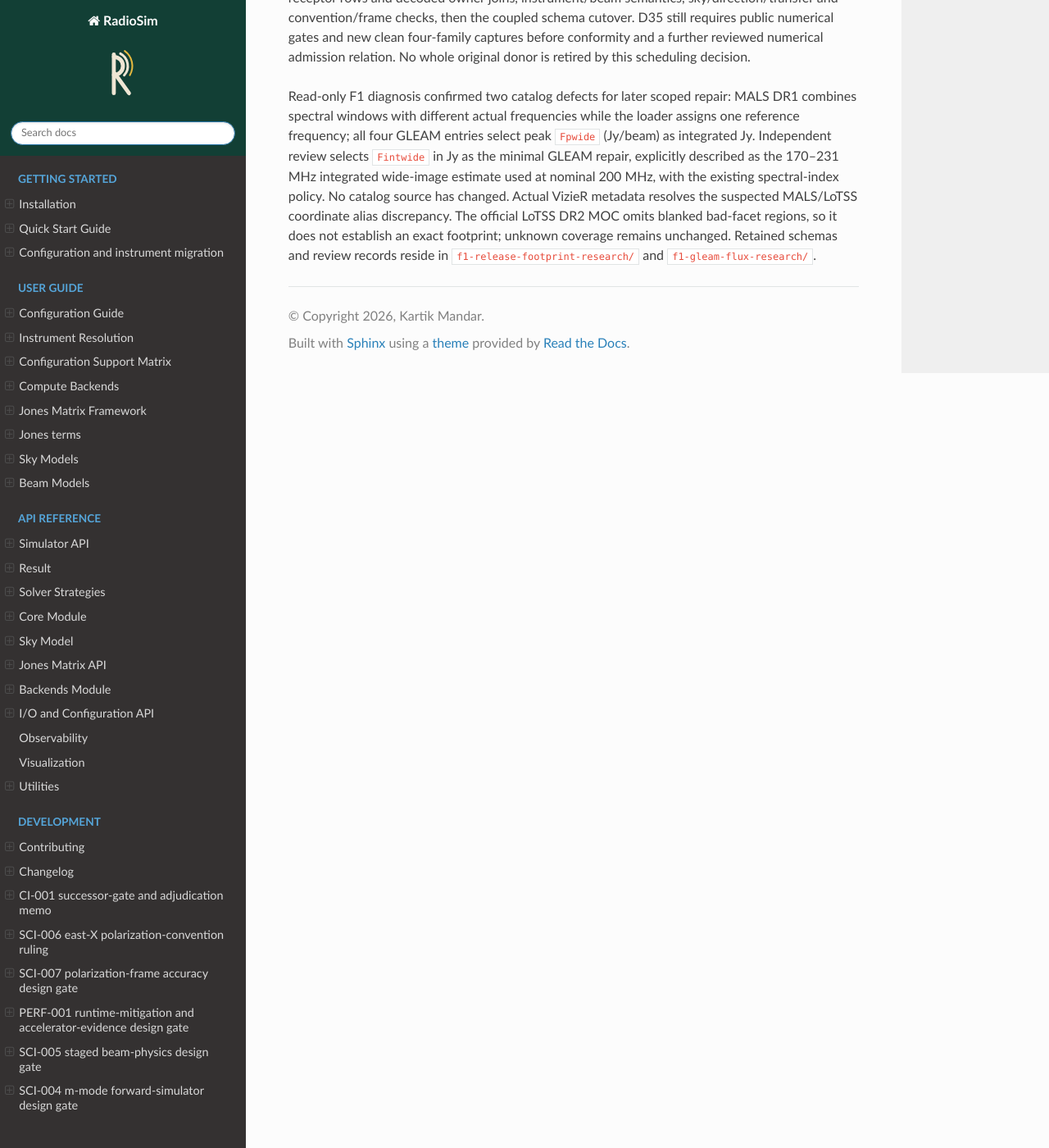
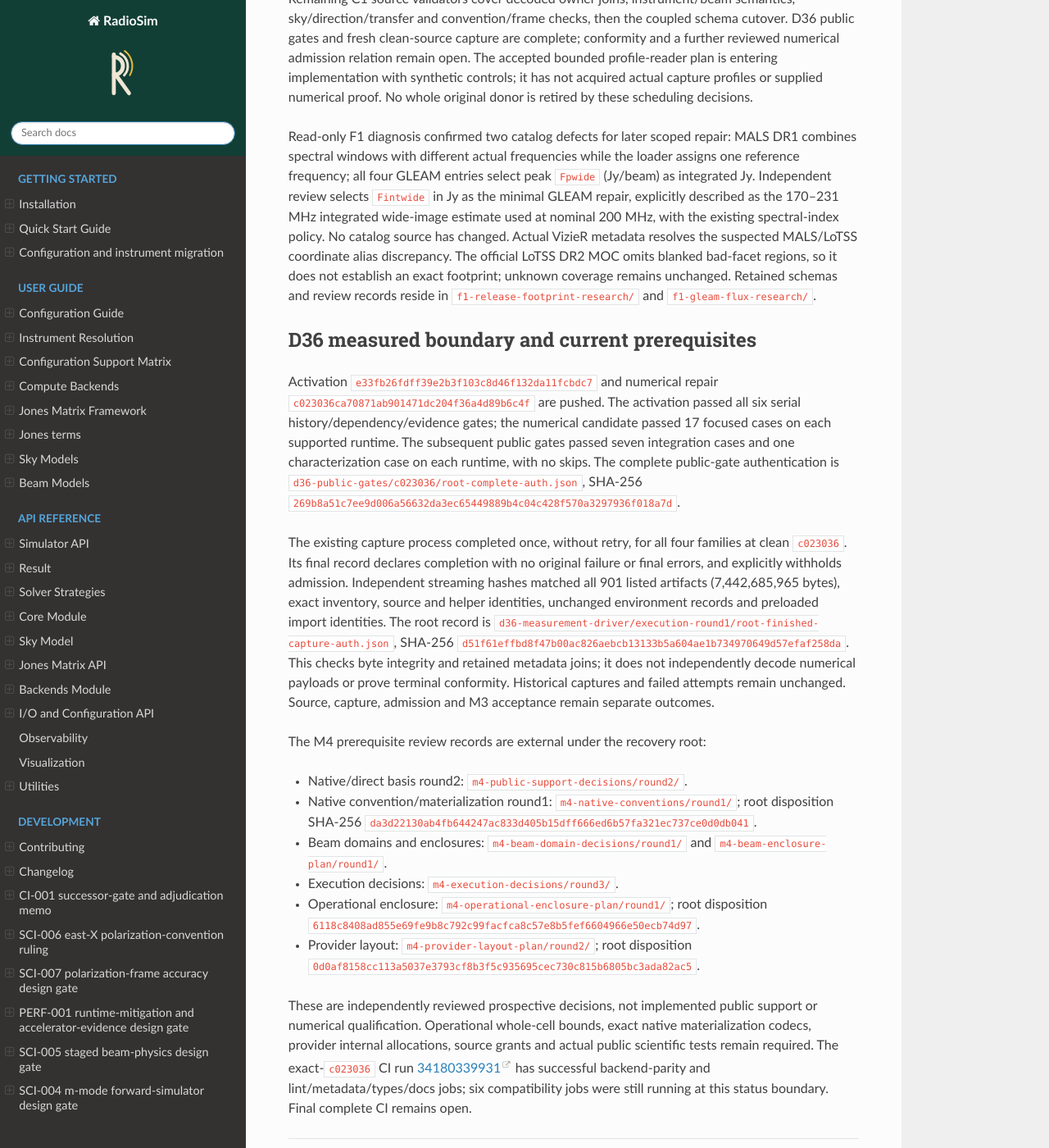
Before and after one commit to RRI-interferometry/RRIVis, a Sphinx documentation site: the page built from docs/development/completion_ledger.md, in a window 1280 px wide and 1400 px high, scrolled down 10116 px. Shown: the whole window at 82% size. Built offline with Sphinx 7.4.7 and the Read the Docs theme 3.1.0, drawn with Linux system fonts in a browser that asks for light colours; some of the changed text lies outside the part shown.

Commit message:
docs: record D36 capture and reviewed M4 prerequisites

```diff
--- a/docs/development/completion_ledger.md
+++ b/docs/development/completion_ledger.md
@@ -46,13 +46,13 @@ fixtures. No implementation is authored in another worktree.
 | A2 | D29 five-path candidate and original fingerprint R3 `a65c53a46e84f63c163c5ad15fba8645df33d1d2`; replacement-S3 overlaps two evidence paths | Integrate historical/current binding and oracle deltas by hunk; isolate exact historical imports; freeze terminal R | Exactly two expected failures and three controls at historical source; explicit source path, PYTHONNOUSERSITE=1 and verified radiosim.__file__; complete governed serial suite | Exact `567f9ac` replay and disjoint characterization partition pass; complete serial unit suite 7,618 passed, two existing platform skips; original 80 stopped-candidate hunks accounted for; primary source-hunk accounting advances with landed slices |
 | B1 | Failed CI at `cfc9b10`; frame certificate reports outside-slab horizon sign mismatches | Reproduce operational/frozen root/guard/slab issue with environment provenance; reviewed correction if contract changes; focused fix | Independent physics and numerical diagnosis; decisive regression with unchanged scientific budgets; serial and compatibility jobs | Repair pushed; 13 frame tests pass on both Python versions and all seven public integration tests pass on Python 3.12; final exact-SHA CI remains pending |
 | B2 | Failed CI reports SciPy intersphinx inventory ConnectTimeout | Inspect failed logs and current retrieval; bounded reliability fix if reproduced/justified | Clean warnings-as-errors Sphinx build; retain documentation validation | Fresh retrieval succeeded for all inventories; original CI ConnectTimeout remains an observed transient retrieval failure |
-| B3 | Section 12.1 requires frozen root bounds in the initial scan partition; the scanner at `786413f` omitted them and only checked the supplied list length | Reviewed finite successor grant, decisive boundary regression, exact-bound inclusion repair, fresh four-family measurements | Independent partition/evaluation checks with unchanged numerical budgets; distinguish measured cube changes from certificate changes; new admission relation requires review | Confirmed at `786413f`; D34 is reviewed and pushed at `90ef12e`, with exact edge authentication at `3563fa7`; guarded activation is pushed at `505ef3d` and the optional workflow entry at `a18aa60`; separate regression is pushed at `b032580` and the bounded numerical repair at `aa933c2`; 35 frame cases pass on both Python versions and all seven public integration tests pass; clean four-family measurements completed at `e7623fb`, with independent exact initial-union and centre-projection checks; all four terminal structures and historical scan reconstructions are verified, with scalar separately postvalidated after its preserved driver failure; B4 source correction is pushed; corrected measurements, certificate conformity and observation admission remain pending |
-| B4 | Independent D34 comparison found that `_pair_roots` returns radians which the certificate labels as turns and converts again; 1,280 root-pair rows per family also violate frozen-bound order | Prospective reviewed solver/history grant; exact direction-owned slab unions, one outward radian conversion, canonical owned indices and independent semantic checks | Nonzero causal unit, overlap, seam and order regressions; unchanged budgets; fresh clean-source captures and numerical admission | Source defect and four-family arithmetic independently confirmed; corrected statistic is 0.004604447903486282 rad versus recorded 0.028930599414858853, under the unchanged 0.1024-rad limit; D35 reviewed and pushed at `dd26e04`; causal regression pushed at `5790241` retains five intended failures and one passing control; historical D34/pending D35 preparation pushed at `368821d` passes 161 affected history cases; strict guard pushed at `083fa84`, atomic D35 activation at `af8d595` and the reviewed numerical repair at `cf67c0b`; 109 frame cases pass on each supported Python version; public numerical gates, fresh captures, conformity and admission remain pending; historical captures remain unchanged |
-| B5 | Sections 4.2/12.1 require independent operational direct kernels/classes, outward error arithmetic and all root/guard partition boundaries; five source defects are confirmed | Reviewed D36 scope; separate causal controls, exact source/guard activation, corrected model, partition and error semantics | Independent model-owner and displaced-root controls; exact-rational radius/accumulation and guarded-partition witnesses; unchanged budgets; both runtimes, fresh captures and complete conformity before admission | D36 design pushed at `7752f04`; causal regression pushed at `216afb1` retains six intended semantic failures and three passing controls on each Python version with same-process import/source proof; production repair and executable activation remain pending; actual four-family impact remains unmeasured |
-| C1 | D25 production v2 contract, D31 runtime input anchor, D32 identity transitions and D33 lossless certificate storage; preserved draft has strict-schema and same-run-join defects | Account for every original hunk; corrected input manifests, runtime identity bridge, result records, evidence/schema, acceptance and hostile tests in coherent source commits | Path-independent reconstruction/relocation, semantic mutation and malformed-input rejection; exact nine-key production family and retained manifests; D34 authorizes thirteen modified paths plus four authenticated disposals, and one optional exact workflow path; guarded activation and the workflow entry are implemented | First S, runtime bridge, validated result accessor and current-A topology pushed and independently reviewed; production-v2 factory pushed at a39ceff passes 450 evidence tests and produces the required records for all four actual public families; D32 and D33 designs are pushed; D35 at `dd26e04` is executable current authority through `af8d595`; D34 remains explicit historical frame/workflow authority and D33 retains its historical role; input14/phase26 outer projections and source/time/scientific-buffer joins pushed at `96e6b40`; receptor native-float, angle, family and ordered antenna joins pushed at `4b93e7a`; remaining nested physical semantics, portable transition validation and observation admission remain pending; generation stays closed |
+| B3 | Section 12.1 requires frozen root bounds in the initial scan partition; the scanner at `786413f` omitted them and only checked the supplied list length | Reviewed finite successor grant, decisive boundary regression, exact-bound inclusion repair, fresh four-family measurements | Independent partition/evaluation checks with unchanged numerical budgets; distinguish measured cube changes from certificate changes; new admission relation requires review | Confirmed at `786413f`; D34 is reviewed and pushed at `90ef12e`, with exact edge authentication at `3563fa7`; guarded activation is pushed at `505ef3d` and the optional workflow entry at `a18aa60`; separate regression is pushed at `b032580` and the bounded numerical repair at `aa933c2`; 35 frame cases pass on both Python versions and all seven public integration tests pass; clean four-family measurements completed at `e7623fb`, with independent exact initial-union and centre-projection checks; all four terminal structures and historical scan reconstructions are verified, with scalar separately postvalidated after its preserved driver failure; B4 source correction was subsequently pushed; the D36 successor in B5 now records completed public gates/capture, while certificate conformity and observation admission remain pending |
+| B4 | Independent D34 comparison found that `_pair_roots` returns radians which the certificate labels as turns and converts again; 1,280 root-pair rows per family also violate frozen-bound order | Prospective reviewed solver/history grant; exact direction-owned slab unions, one outward radian conversion, canonical owned indices and independent semantic checks | Nonzero causal unit, overlap, seam and order regressions; unchanged budgets; fresh clean-source captures and numerical admission | Source defect and four-family arithmetic independently confirmed; corrected statistic is 0.004604447903486282 rad versus recorded 0.028930599414858853, under the unchanged 0.1024-rad limit; D35 reviewed and pushed at `dd26e04`; causal regression pushed at `5790241` retains five intended failures and one passing control; historical D34/pending D35 preparation pushed at `368821d` passes 161 affected history cases; strict guard pushed at `083fa84`, atomic D35 activation at `af8d595` and the reviewed numerical repair at `cf67c0b`; 109 frame cases pass on each supported Python version; public gates and fresh capture were pending at this D35 boundary and are now recorded under successor B5; conformity/admission remain pending and historical captures remain unchanged |
+| B5 | Sections 4.2/12.1 require independent operational direct kernels/classes, outward error arithmetic and all root/guard partition boundaries; five source defects are confirmed | Reviewed D36 scope; separate causal controls, exact source/guard activation, corrected model, partition and error semantics | Independent model-owner and displaced-root controls; exact-rational radius/accumulation and guarded-partition witnesses; unchanged budgets; both runtimes, fresh captures and complete conformity before admission | D36 design and separate causal regression are pushed at `7752f04` and `216afb1`; activation is pushed at `e33fb26` and numerical repair at `c023036`; all four public integration/characterization gates pass across Python 3.11 and 3.12; fresh four-family capture completed at clean `c023036`, with 901 artifacts independently byte-authenticated; terminal semantic/numerical conformity and observation admission remain pending |
+| C1 | D25 production v2 contract, D31 runtime input anchor, D32 identity transitions and D33 lossless certificate storage; preserved draft has strict-schema and same-run-join defects | Account for every original hunk; corrected input manifests, runtime identity bridge, result records, evidence/schema, acceptance and hostile tests in coherent source commits | Path-independent reconstruction/relocation, semantic mutation and malformed-input rejection; exact nine-key production family and retained manifests; D34 authorizes thirteen modified paths plus four authenticated disposals, and one optional exact workflow path; guarded activation and the workflow entry are implemented | First S, runtime bridge, validated result accessor and current-A topology pushed and independently reviewed; production-v2 factory pushed at a39ceff passes 450 evidence tests and produces the required records for all four actual public families; D32 and D33 designs are pushed; D36 at `7752f04` is executable current authority through `e33fb26`; D35, D34 and D33 retain their authenticated historical roles; input14/phase26 outer projections and source/time/scientific-buffer joins pushed at `96e6b40`; receptor native-float, angle, family and ordered antenna joins pushed at `4b93e7a`; remaining nested physical semantics, portable transition validation and observation admission remain pending; generation stays closed |
 | C2 | SCI-004 M3 Sections 10–14; four rejected-artifact deletions and six null sentinels | Complete replacement source range; authenticate disposal; generate new evidence from clean exact terminal source tip; separate E and A commits | HDF5/bounded reads, summary, UVFITS/MS read-back, full correlations/time/solver/provenance; all families; retained non-gating performance; fresh independent manual/numerical/schema acceptance | All six approval sentinels are committed literal None; four rejected artifacts remain unchanged; disposal follows completed source logic |
-| D1 | SCI-004 Sections 7/9/15; public solver currently rejects HEALPix/hybrid and non-scalar beams; accepted SCI-005 beam contracts remain authoritative | Reviewed successor public support contract; integrate point/HEALPix/hybrid full Stokes; stationary squint and applicable full-efield support through canonical BeamSystem/Jones | Public API and CLI tests; dense/sparse pixel measure, frequencies, tangent/receptor frames, component provenance; common direct oracle and two-tier predicates | Inventory underway; successor contract before implementation |
-| D2 | SCI-004 Section 9 defers public backend routing; current dense public path is NumPy | Route dense contraction/synthesis through requested backend; enforce real precision/x64; stream budgeted transfer blocks; implement canonical worker scheduling | Public NumPy/JAX/Dask parity, precision rejection, allocation-before-budget rejection, scheduling instrumentation and worker invariance; independent computational review | Pending D1 contract |
+| D1 | SCI-004 Sections 7/9/15; public solver currently rejects HEALPix/hybrid and non-scalar beams; accepted SCI-005 beam contracts remain authoritative | Reviewed successor public support contract; integrate point/HEALPix/hybrid full Stokes; stationary squint and applicable full-efield support through canonical BeamSystem/Jones | Public API and CLI tests; dense/sparse pixel measure, frequencies, tangent/receptor frames, component provenance; common direct oracle and two-tier predicates | Independent prerequisite decisions accepted for common direct/native basis, native conventions, beam domains, finite enclosures, operational enclosure and provider layout; interval translation, remaining native allocation qualification and source grants remain open; no public capability acceptance |
+| D2 | SCI-004 Section 9 defers public backend routing; current dense public path is NumPy | Route dense contraction/synthesis through requested backend; enforce real precision/x64; stream budgeted transfer blocks; implement canonical worker scheduling | Public NumPy/JAX/Dask parity, precision rejection, allocation-before-budget rejection, scheduling instrumentation and worker invariance; independent computational review | Execution decisions round3 and provider layout round2 independently accepted for block lifetimes, worker assembly, casts and bounded planning/evidence metadata; remaining provider allocation qualifications and source grant stay pending; current public dense path remains NumPy |
 | E | PERF-001 accepted CPU mitigations/readiness; accelerator measurements require an authorized compatible host | Inspect available resources; strict preflight; complete workload matrix and authentic device-memory/timing record if hardware is available | Exact clean source/locked environment, real device and synchronized complex128; independent accelerator acceptance; timing is non-gating | Three accessible NRAO GPU nodes report driver 555.42.06, below the required 580; another node was busy and the Ubuntu host timed out; compatible-host access requested while software work continues; PERF-001 remains ROADMAP with no accepted accelerator-performance record |
 | F1 | Live public support must agree with README/CLAUDE, docs, exports/configs/examples and register | Reconcile actual final support, breaking changes and actionable errors; audit first-party TODOs; use authoritative coverage masks only | Public examples/script/notebook, docs scans, packaging/export checks; preserve unknown survey coverage and permanent non-goals | Pending capability work |
 | F2 | Pyright is a strict diagnostic debt ceiling; audit reported 2,983 errors under 4,600 | Establish current report; fix relevant changed-code debt; ratchet verified reductions | No new changed-code errors, no raised ceiling or broad silencing; report actual total | Original draft: 2,983 errors; parked baseline: 2,958; focused new history tool has zero errors and evidence-tool diagnostic set is unchanged; final ratchet pending |
@@ -189,7 +189,7 @@ gate stops acceptance of its affected phase; diagnosis and authorized repair
 continue within this programme. Cancelled CI jobs and selected passing subsets
 cannot establish final closure.
 
-## Current follow-ups after direct conformance regressions
+## Historical boundary after direct conformance regressions
 
 The test-only IERS correction is pushed at `272b56d`. Its explicit function-scoped
 fixture authenticates the two exact locked test resources and restores the same
@@ -204,8 +204,9 @@ D36 is reviewed and pushed at `7752f04`, with independent own-header and actual
 parent checks. The original exported patch and actual Git patch differ only in
 hunk context placement; both reconstruct identical reviewed documents. The
 failed equality check and uncredited build are preserved; the subsequent strict
-documentation build passed. D35 remains executable authority until the separate
-atomic D36 activation. Original D35 geometry and scientific limits are preserved.
+documentation build passed. D35 remained executable authority until the separate
+atomic D36 activation, since completed at `e33fb26`. Original D35 geometry and
+scientific limits are preserved.
 
 The separate causal commit `216afb1` adds six real-owner assertion controls for
 five defects: operational fringe ownership, two model-classification cases,
@@ -217,13 +218,13 @@ not repaired production or a measured failure of any actual-family bound.
 Evidence is under external `d36-causal-candidate/round1/`, including its original
 classifier stop and separately authenticated `origin-supplement/`.
 
-New captures remain held until the reviewed source repair and activation gates
-pass. The structural full-row terminal traversal has independent dual acceptance
+At that boundary, new captures were held until the reviewed source repair and
+activation gates passed; the D36 measured boundary below records their completion. The structural full-row terminal traversal has independent dual acceptance
 and bounded synthetic tests; independent numerical predicates and admission
 remain incomplete. Instrument/selection semantics have a reviewed finite plan,
 with implementation pending and beam semantics still separate.
 
-## Current source verification stop
+## Historical production-v2 verification stop at a39ceff
 
 The committed production-v2 implementation at `a39ceff` (external
 `s3-production-v2/round3/`, patch
@@ -406,12 +407,13 @@ The numerical candidate manifest is
 Both commits reproduce their complete reviewed patches, and the checkout was
 clean after the geometry commit. These outcomes do not complete terminal S or M3.
 
-Remaining C1 source validators will precede selection of the fresh capture tip
-where feasible: receptor rows and decoded owner joins, instrument/beam semantics,
-sky/direction/transfer and convention/frame checks, then the coupled schema
-cutover. D35 still requires public numerical gates and new clean four-family
-captures before conformity and a further reviewed numerical admission relation.
-No whole original donor is retired by this scheduling decision.
+Remaining C1 source validators cover decoded owner joins, instrument/beam
+semantics, sky/direction/transfer and convention/frame checks, then the coupled
+schema cutover. D36 public gates and fresh clean-source capture are complete;
+conformity and a further reviewed numerical admission relation remain open.
+The accepted bounded profile-reader plan is entering implementation with synthetic
+controls; it has not acquired actual capture profiles or supplied numerical proof.
+No whole original donor is retired by these scheduling decisions.
 
 Read-only F1 diagnosis confirmed two catalog defects for later scoped repair:
 MALS DR1 combines spectral windows with different actual frequencies while the
@@ -424,3 +426,50 @@ suspected MALS/LoTSS coordinate alias discrepancy. The official LoTSS DR2 MOC
 omits blanked bad-facet regions, so it does not establish an exact footprint;
 unknown coverage remains unchanged. Retained schemas and review records reside
 in `f1-release-footprint-research/` and `f1-gleam-flux-research/`.
+
+
+## D36 measured boundary and current prerequisites
+
+Activation `e33fb26fdff39e2b3f103c8d46f132da11fcbdc7` and numerical repair
+`c023036ca70871ab901471dc204f36a4d89b6c4f` are pushed. The activation passed
+all six serial history/dependency/evidence gates; the numerical candidate passed
+17 focused cases on each supported runtime. The subsequent public gates passed
+seven integration cases and one characterization case on each runtime, with no
+skips. The complete public-gate authentication is
+`d36-public-gates/c023036/root-complete-auth.json`, SHA-256
+`269b8a51c7ee9d006a56632da3ec65449889b4c04c428f570a3297936f018a7d`.
+
+The existing capture process completed once, without retry, for all four families
+at clean `c023036`. Its final record declares completion with no original failure
+or final errors, and explicitly withholds admission. Independent streaming hashes
+matched all 901 listed artifacts (7,442,685,965 bytes), exact inventory, source and
+helper identities, unchanged environment records and preloaded import identities.
+The root record is
+`d36-measurement-driver/execution-round1/root-finished-capture-auth.json`, SHA-256
+`d51f61effbd8f47b00ac826aebcb13133b5a604ae1b734970649d57efaf258da`.
+This checks byte integrity and retained metadata joins; it does not independently
+decode numerical payloads or prove terminal conformity. Historical captures and
+failed attempts remain unchanged. Source, capture, admission and M3 acceptance
+remain separate outcomes.
+
+The M4 prerequisite review records are external under the recovery root:
+
+- Native/direct basis round2: `m4-public-support-decisions/round2/`.
+- Native convention/materialization round1: `m4-native-conventions/round1/`;
+  root disposition SHA-256
+  `da3d22130ab4fb644247ac833d405b15dff666ed6b57fa321ec737ce0d0db041`.
+- Beam domains and enclosures: `m4-beam-domain-decisions/round1/` and
+  `m4-beam-enclosure-plan/round1/`.
+- Execution decisions: `m4-execution-decisions/round3/`.
+- Operational enclosure: `m4-operational-enclosure-plan/round1/`; root disposition
+  `6118c8408ad855e69fe9b8c792c99facfca8c57e8b5fef6604966e50ecb74d97`.
+- Provider layout: `m4-provider-layout-plan/round2/`; root disposition
+  `0d0af8158cc113a5037e3793cf8b3f5c935695cec730c815b6805bc3ada82ac5`.
+
+These are independently reviewed prospective decisions, not implemented public
+support or numerical qualification. Operational whole-cell bounds, exact native
+materialization codecs, provider internal allocations, source grants and actual
+public scientific tests remain required. The exact-`c023036` CI run
+[34180339931](https://github.com/RRI-interferometry/RadioSim/actions/runs/34180339931)
+has successful backend-parity and lint/metadata/types/docs jobs; six compatibility
+jobs were still running at this status boundary. Final complete CI remains open.
```
